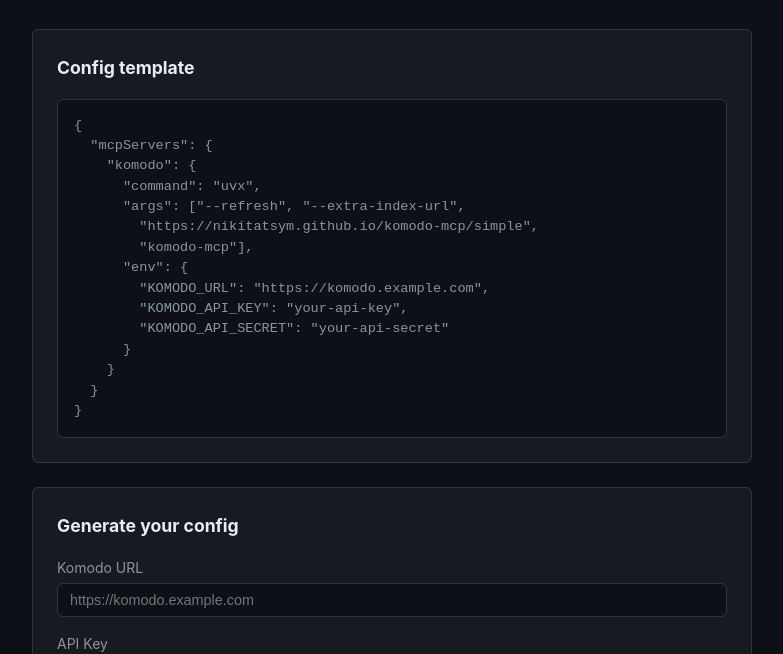
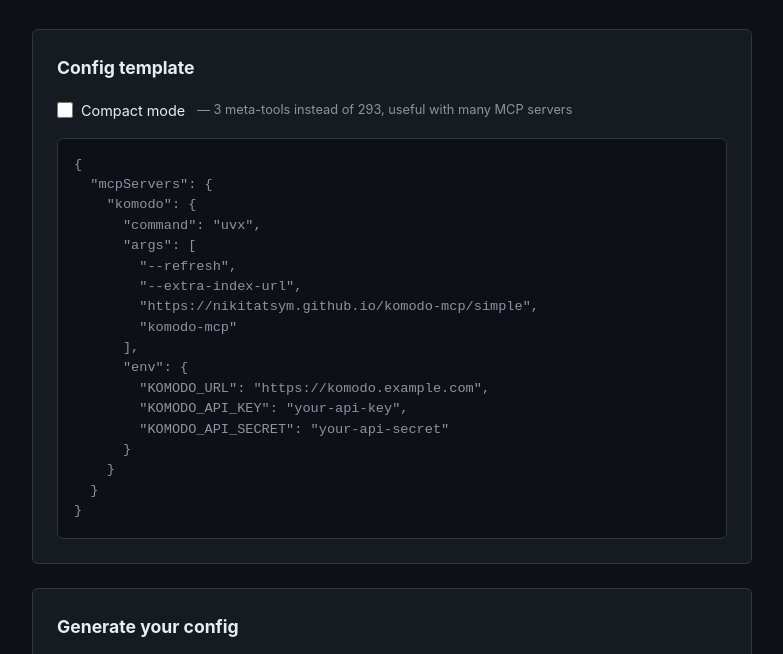
Before and after one commit to nikitatsym/komodo-mcp, a plain HTML site: page docs/index.html in a window 1280 px wide. Shown: the part 109-763 px from the top of the page, without its empty margins (248-1031 px from the left). Drawn offline with Linux system fonts and the light colour scheme.

Commit message:
Add compact mode toggle to config template on docs page
Both checkboxes (template and generator) are synced.
Template updates live when toggled.

```diff
--- a/docs/index.html
+++ b/docs/index.html
@@ -109,21 +109,12 @@
 
   <div class="card template">
     <h2>Config template</h2>
-    <pre><code>{
-  "mcpServers": {
-    "komodo": {
-      "command": "uvx",
-      "args": ["--refresh", "--extra-index-url",
-        "https://nikitatsym.github.io/komodo-mcp/simple",
-        "komodo-mcp"],
-      "env": {
-        "KOMODO_URL": "https://komodo.example.com",
-        "KOMODO_API_KEY": "your-api-key",
-        "KOMODO_API_SECRET": "your-api-secret"
-      }
-    }
-  }
-}</code></pre>
+    <div class="checkbox-row">
+      <input type="checkbox" id="template-compact" onchange="updateTemplate()">
+      <label for="template-compact">Compact mode</label>
+      <span class="hint">— 3 meta-tools instead of 293, useful with many MCP servers</span>
+    </div>
+    <pre id="template-pre"><code id="template-code"></code></pre>
   </div>
 
   <div class="card">
@@ -171,6 +162,41 @@
 </div>
 
 <script>
+function updateTemplate() {
+  var compact = document.getElementById('template-compact').checked;
+  var env = {
+    "KOMODO_URL": "https://komodo.example.com",
+    "KOMODO_API_KEY": "your-api-key",
+    "KOMODO_API_SECRET": "your-api-secret"
+  };
+  if (compact) {
+    env["KOMODO_COMPACT"] = "true";
+  }
+  var tpl = {
+    mcpServers: {
+      komodo: {
+        command: "uvx",
+        args: ["--refresh", "--extra-index-url",
+          "https://nikitatsym.github.io/komodo-mcp/simple",
+          "komodo-mcp"],
+        env: env
+      }
+    }
+  };
+  document.getElementById('template-code').textContent = JSON.stringify(tpl, null, 2);
+  // sync the generate form checkbox
+  document.getElementById('compact-mode').checked = compact;
+}
+
+// also sync the other way
+document.addEventListener('DOMContentLoaded', function() {
+  updateTemplate();
+  document.getElementById('compact-mode').addEventListener('change', function() {
+    document.getElementById('template-compact').checked = this.checked;
+    updateTemplate();
+  });
+});
+
 function generate() {
   var url    = document.getElementById('komodo-url').value.trim().replace(/\/+$/, '');
   var key    = document.getElementById('komodo-key').value.trim();
```
